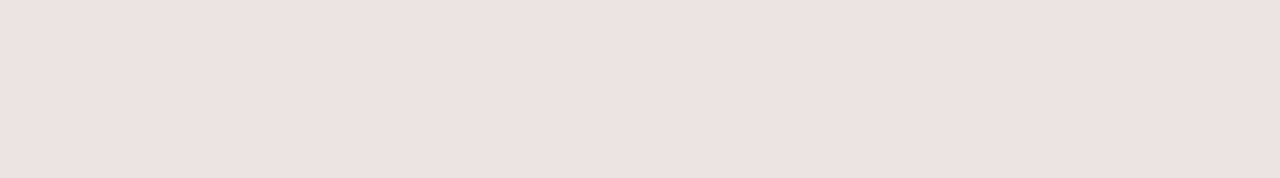
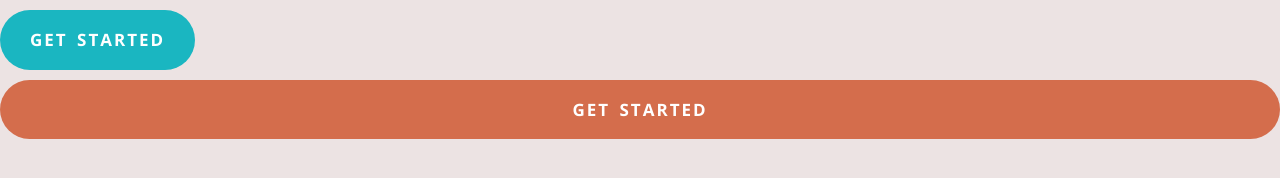
Before and after one commit to HEKNOWSME/Portfolio_claudistack, a plain HTML site: page index.html in a window 1280 px wide. Drawn offline with nearby package versions, Linux system fonts and the light colour scheme.

Commit message:
button component

```diff
--- a/css/styles.css
+++ b/css/styles.css
@@ -39,3 +39,52 @@ h2 {
 h3 {
        font-size: 3rem;
 }
+.btn {
+       padding: 2rem 3rem;
+       border-radius: 4rem;
+       text-transform: uppercase;
+       font-size: 2rem;
+       font-weight: 500;
+       border: 0;
+       margin-top: 1rem;
+       word-spacing: 3px;
+       letter-spacing: 2px;
+
+
+}
+
+.btn--block {
+       display: inline-block;
+       margin: 1rem 0;
+       width: 100%;
+}
+
+.btn--primary{
+       background: var(--color-primary);
+       color: #fff;
+       transition: all .5s ease-in-out;
+}
+.btn--primary:hover {
+       background: #35878d;
+       color: #e7e4e4;
+       transform: scale(1.02);
+       font-weight: 700;
+}
+.btn--accent {
+       background: var(--color-accent);
+       color: #fff;
+       transition: all .4s ease-in-out;
+}
+.btn--accent:hover {
+       background-color: #835546;
+       transform: scale(1.02);
+       color: #fceefc;
+       font-weight: 600;
+}
+@media screen and (min-width: 768px) {
+       .btn {
+              font-size: 1.7rem;
+              font-weight: 700;
+       }
+
+}
--- a/index.html
+++ b/index.html
@@ -12,6 +12,7 @@
        <title>ClaudI-stack</title>
 </head>
 <body>
-
+       <button type="button" class="btn btn--primary">Get started</button>
+       <a href="#"><button type="button" class="btn btn--block btn--accent">Get started</button></a>
 </body>
 </html>
```
Also changed, not shown: components/button.html (added, +2 -0 lines).
